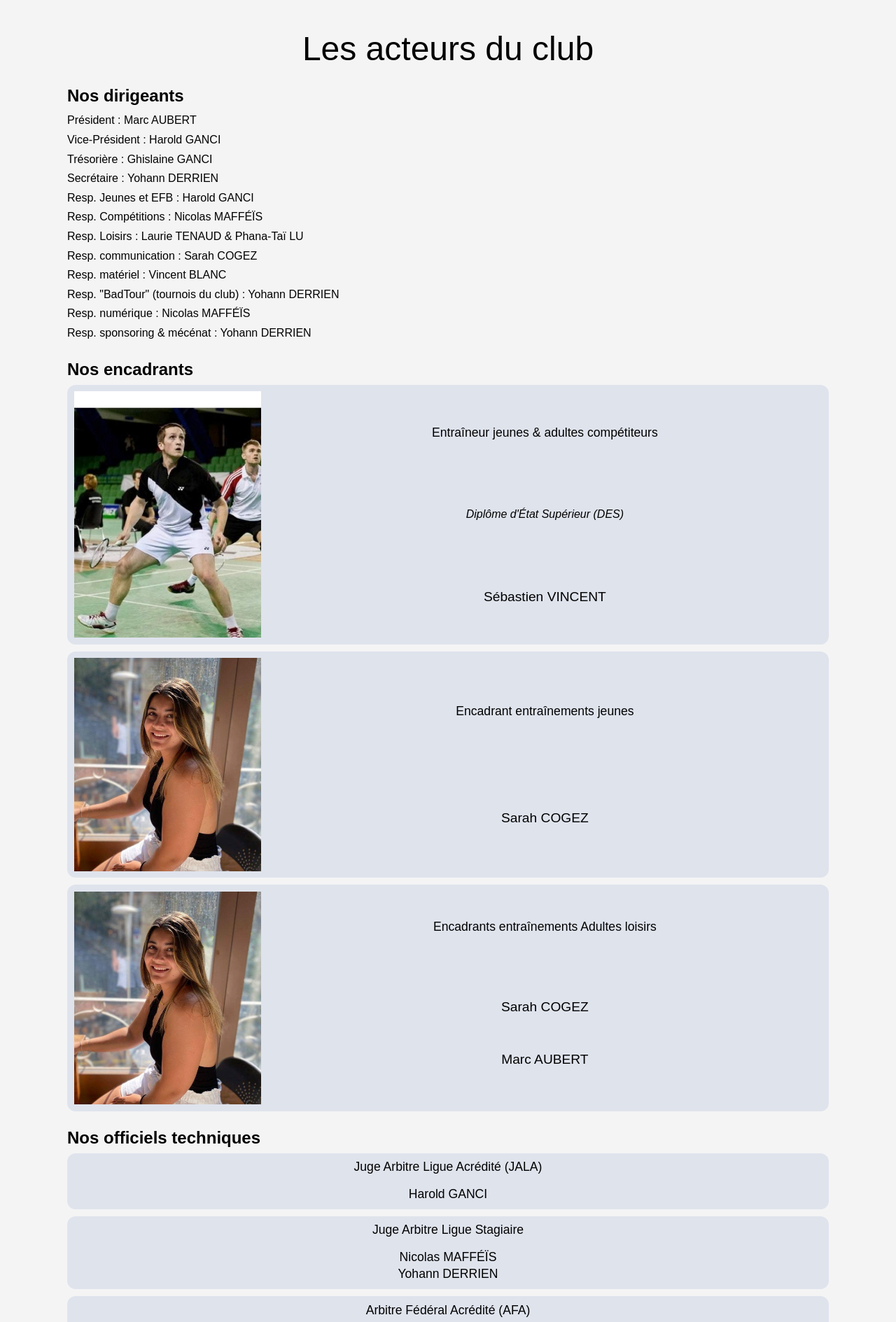
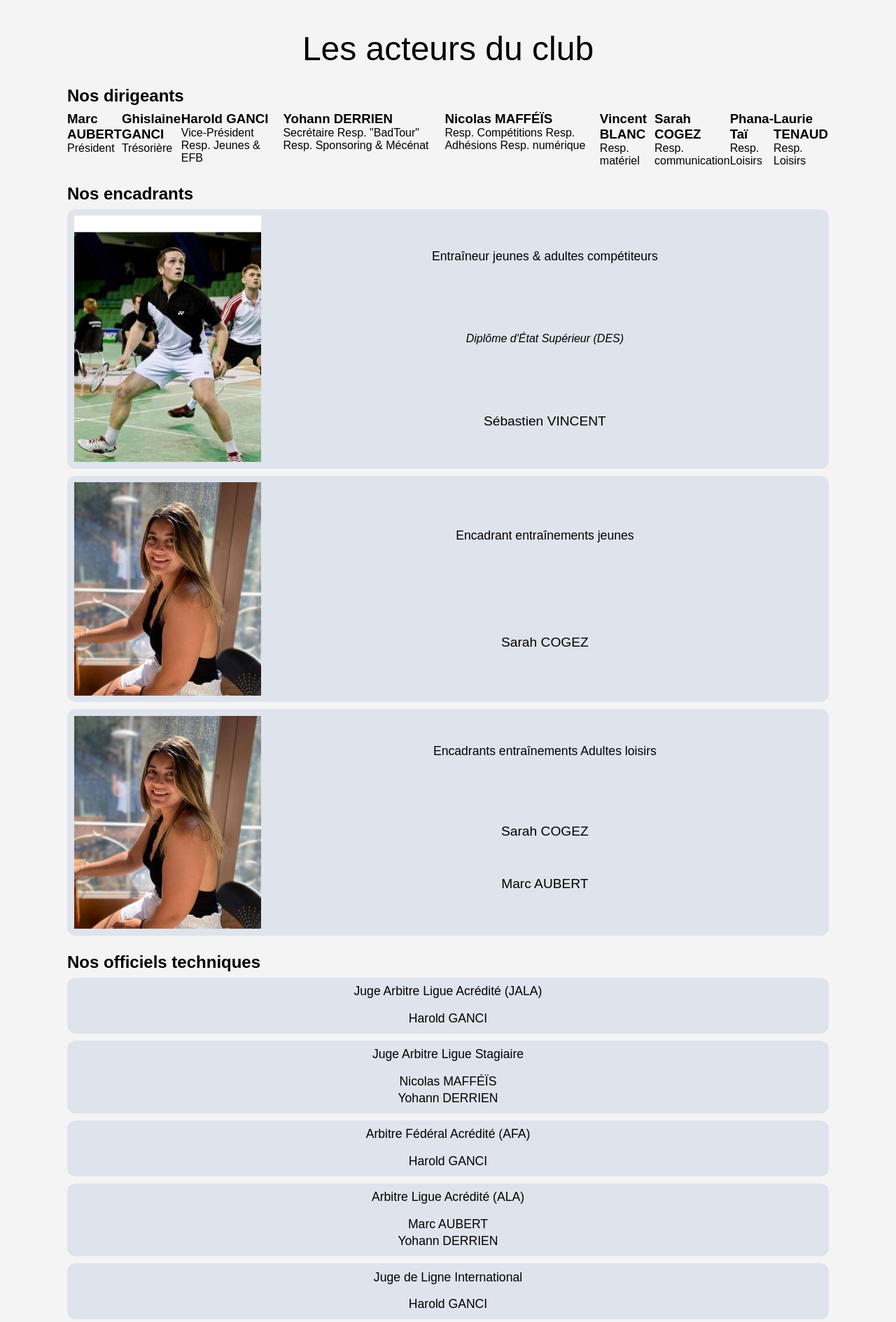
Before and after one commit to NicoMaff/usmv-app, a Symfony app: template templates/public/club/contributors.html.twig in a window 1280 px wide. Shown: the part 70-1959 px from the top of the page at 70% size. Run offline with Twig, Linux system fonts and the light colour scheme; the template is opened without the code that fills it, so the values that code supplies are empty; some libraries are stand-ins or nearby versions; some web fonts are replaced.

Commit message:
:construction: working on contributors page responsive

```diff
--- a/public/css/style.css
+++ b/public/css/style.css
@@ -945,15 +945,28 @@ footer p {
   display: flex;
   flex-direction: column;
 }
-.club .contributors ul {
+.club .contributors .mobile {
   display: flex;
   flex-direction: column;
 }
-.club .contributors li {
+@media (min-width: 600px) {
+  .club .contributors .mobile {
+    display: none;
+  }
+}
+.club .contributors .mobile li {
   padding: 0.3rem 0;
 }
-.club .contributors strong {
+.club .contributors .mobile strong {
   font-weight: 500;
+}
+.club .contributors .desktop {
+  display: none;
+}
+@media (min-width: 600px) {
+  .club .contributors .desktop {
+    display: flex;
+  }
 }
 .club .supervisors {
   display: flex;
--- a/sass/pages/_club.scss
+++ b/sass/pages/_club.scss
@@ -14,17 +14,28 @@
     display: flex;
     flex-direction: column;
 
-    ul {
+    .mobile {
       display: flex;
       flex-direction: column;
+
+      @media (min-width: 600px) {
+        display: none;
+      }
+      li {
+        padding: 0.3rem 0;
+      }
+
+      strong {
+        font-weight: 500;
+      }
     }
 
-    li {
-      padding: 0.3rem 0;
-    }
+    .desktop {
+      display: none;
 
-    strong {
-      font-weight: 500;
+      @media (min-width: 600px) {
+        display: flex;
+      }
     }
   }
 
--- a/templates/public/club/contributors.html.twig
+++ b/templates/public/club/contributors.html.twig
@@ -8,7 +8,7 @@
 
     <section class="contributors">
       <h2>Nos dirigeants</h2>
-      <ul>
+      <ul class="mobile">
         <li><strong>Président</strong> : Marc AUBERT</li>
         <li><strong>Vice-Président</strong> : Harold GANCI</li>
         <li><strong>Trésorière</strong> : Ghislaine GANCI</li>
@@ -22,6 +22,85 @@
         <li><strong>Resp. numérique</strong> : Nicolas MAFFÉÏS</li>
         <li><strong>Resp. sponsoring & mécénat</strong> : Yohann DERRIEN</li>
       </ul>
+      <div class="desktop">
+        <div class="card">
+          <div class="img-container"></div>
+          <h3>Marc AUBERT</h3>
+          <div class="description">
+            <span>Président</span>
+          </div>
+        </div>
+
+        <div class="card">
+          <div class="img-container"></div>
+          <h3>Ghislaine GANCI</h3>
+          <div class="description">
+            <span>Trésorière</span>
+          </div>
+        </div>
+
+        <div class="card">
+          <div class="img-container"></div>
+          <h3>Harold GANCI</h3>
+          <div class="description">
+            <span>Vice-Président</span>
+            <span>Resp. Jeunes & EFB</span>
+          </div>
+        </div>
+
+        <div class="card">
+          <div class="img-container"></div>
+          <h3>Yohann DERRIEN</h3>
+          <div class="description">
+            <span>Secrétaire</span>
+            <span>Resp. "BadTour"</span>
+            <span>Resp. Sponsoring & Mécénat</span>
+          </div>
+        </div>
+
+        <div class="card">
+          <div class="img-container"></div>
+          <h3>Nicolas MAFFÉÏS</h3>
+          <div class="description">
+            <span>Resp. Compétitions</span>
+            <span>Resp. Adhésions</span>
+            <span>Resp. numérique</span>
+          </div>
+        </div>
+
+        <div class="card">
+          <div class="img-container"></div>
+          <h3>Vincent BLANC</h3>
+          <div class="description">
+            <span>Resp. matériel</span>
+          </div>
+        </div>
+
+        <div class="card">
+          <div class="img-container"></div>
+          <h3>Sarah COGEZ</h3>
+          <div class="description">
+            <span>Resp. communication</span>
+          </div>
+        </div>
+
+        <div class="card">
+          <div class="img-container"></div>
+          <h3>Phana-Taï</h3>
+          <div class="description">
+            <span>Resp. Loisirs</span>
+          </div>
+        </div>
+
+        <div class="card">
+          <div class="img-container"></div>
+          <h3>Laurie TENAUD</h3>
+          <div class="description">
+            <span>Resp. Loisirs</span>
+          </div>
+        </div>
+
+      </div>
     </section>
 
     <section class="supervisors">
```
Also changed, not shown: 1 other file.
